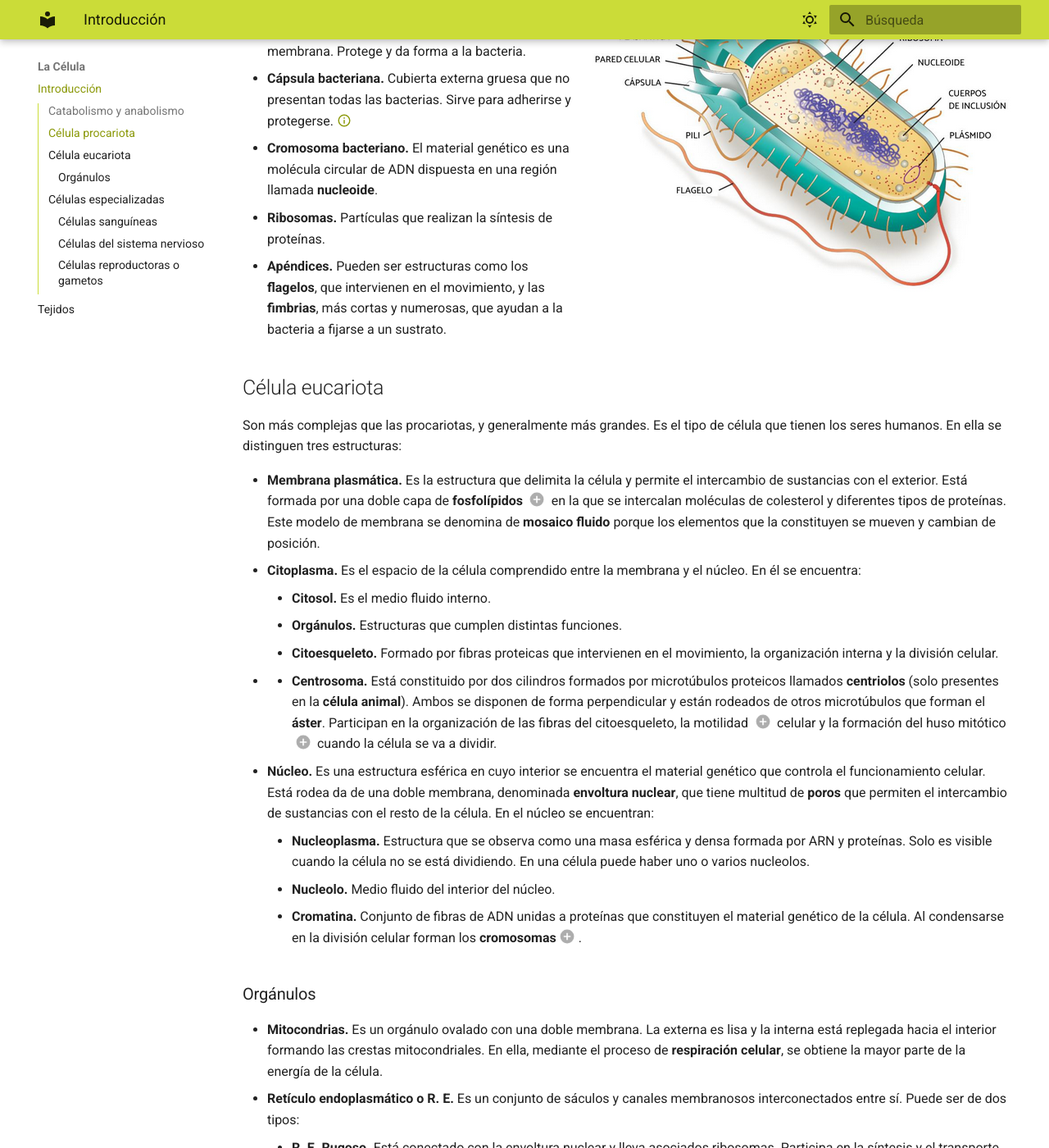
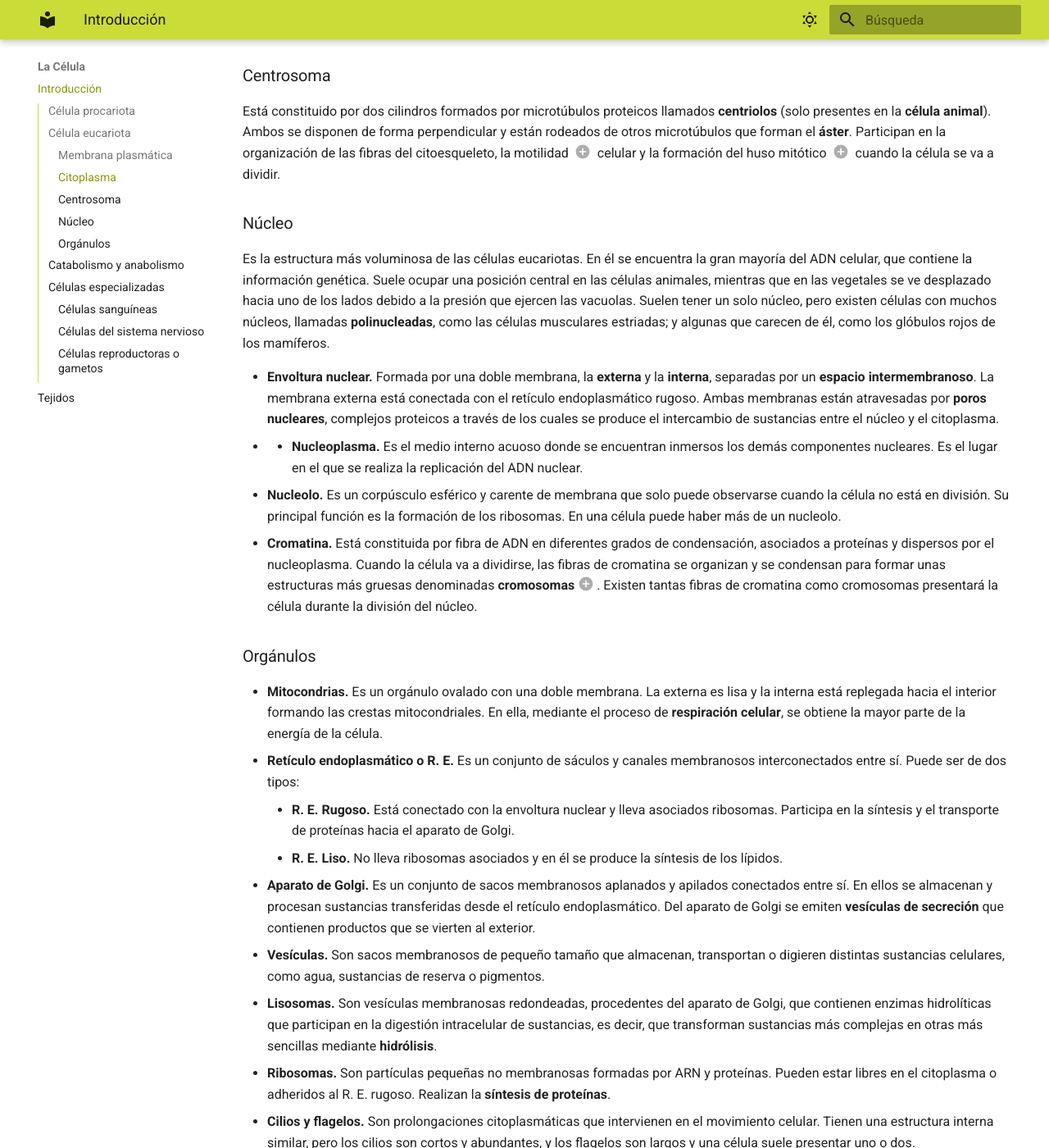
Before and after one commit to AlejandroBM99/mkdocs-biology, an MkDocs documentation site: the page built from docs/cell/cell.md, in a window 1280 px wide and 1400 px high, scrolled down 1543 px. Shown: the whole window at 82% size. Built offline with MkDocs 1.6.1 and Material for MkDocs 9.7.7, drawn with Linux system fonts in a browser that asks for light colours; some of the changed text lies outside the part shown.

Commit message:
progress

```diff
--- a/docs/cell/cell.md
+++ b/docs/cell/cell.md
@@ -4,16 +4,6 @@ La célula es la unidad más pequeña de la vida, ya que realiza las tres funcio
 
 > **Dato curioso**
 > Nuestro cuerpo alberga aproximadamente **100 billones** de células y más de **250 tipos diferentes**.
-
-![cell.png](../img/cell.png "Célula")
-*Principales orgánulos celulares.*
-
-## Catabolismo y anabolismo
-
-Estos términos pertenecen a la función de nutrición de la célula, e indican la finalidad y el tipo de reacción que se produce en el **metabolismo celular**: el conjunto de procesos químicos que experimentan los nutrientes dentro de la célula.
-
-* **Catabolismo.** Transformación de sustancias orgánicas complejas, ricas en energía, en compuestos más pequeños y simples. En el catabolismo se obtiene energía, que es utilizada por la célula para sintetizar nuevas moléculas, para la reproducción o para el propio funcionamiento celular.
-* **Anabolismo.** Reacciones de tipo constructivo. Comprende los procesos que convierten las sustancias pequeñas y sencillas en sustancias orgánicas complejas propias de la célula, que utiliza para crecer y para reponer estructuras dañadas o perdidas. Para llevar a cabo estos procesos es necesario utilizar energía.
 
 ## Célula procariota
 
@@ -28,32 +18,49 @@ Estas células se componen de:
 * **Membrana plasmática.** Fina capa que envuelve a la célula y delimita el citoplasma. A través de ella se produce el intercambio de sustancias.
 ![prokaryote.png](../img/prokaryote.png){align=right}
 * **Pared bacteriana.** Envoltura rígida y gruesa, formada por [polisacáridos](../organization/biomolecule.md#biomoléculas-orgánicas), que se sitúa por encima de la membrana. Protege y da forma a la bacteria.
-* **Cápsula bacteriana.** Cubierta externa gruesa que no presentan todas las bacterias. Sirve para adherirse y protegerse. [:material-information-outline:{ title="Información adicional" }](https://bateriascea.com.ar/capsula-de-las-baterias-procariotas/){ : target="_blank" }
+* **Cápsula bacteriana.** Cubierta externa gruesa que no presentan todas las bacterias. Sirve para adherirse y protegerse. [:material-information-outline:{title="Información adicional"}](https://bateriascea.com.ar/capsula-de-las-baterias-procariotas/){: target="_blank"}
 * **Cromosoma bacteriano.** El material genético es una molécula circular de ADN dispuesta en una región llamada **nucleoide**.
 * **Ribosomas.** Partículas que realizan la síntesis de proteínas.
 * **Apéndices.** Pueden ser estructuras como los **flagelos**, que intervienen en el movimiento, y las **fimbrias**, más cortas y numerosas, que ayudan a la bacteria a fijarse a un sustrato.
 
 ## Célula eucariota
 
-Son más complejas que las procariotas, y generalmente más grandes. Es el tipo de célula que tienen los seres humanos. En ella se distinguen tres estructuras:
+Son más complejas que las procariotas, y generalmente más grandes. Es el tipo de célula que tienen los seres humanos.
+
+### Membrana plasmática
+<div class="annotate" markdown>
+Es la estructura que delimita la célula y permite el intercambio de sustancias con el exterior. Está formada por una doble capa de **fosfolípidos** (1) en la que se intercalan moléculas de colesterol y diferentes tipos de proteínas. Este modelo de membrana se denomina de **mosaico fluido** porque los elementos que la constituyen se mueven y cambian de posición.
+</div>
+1. Tipo especial de lípidos que están formados por una **cabeza hidrofílica** y unas **colas hidrofóbicas**. Al agruparse en las membranas, las cabezas se orientan hacia los exteriores (dentro y fuera de la célula) y las colas hacia el interior, formando una **bicapa lipídica**.
+
+### Citoplasma
+
+Es el espacio de la célula comprendido entre la membrana y el núcleo. En él se encuentra:
+
+* **Citosol.** Es el medio fluido interno.
+* **Orgánulos.** Estructuras que cumplen distintas funciones.
+* **Citoesqueleto.** Formado por fibras proteicas que intervienen en el movimiento, la organización interna y la división celular.
+
+### Centrosoma
 
 <div class="annotate" markdown>
-* **Membrana plasmática.** Es la estructura que delimita la célula y permite el intercambio de sustancias con el exterior. Está formada por una doble capa de **fosfolípidos** (1) en la que se intercalan moléculas de colesterol y diferentes tipos de proteínas. Este modelo de membrana se denomina de **mosaico fluido** porque los elementos que la constituyen se mueven y cambian de posición.
-* **Citoplasma.** Es el espacio de la célula comprendido entre la membrana y el núcleo. En él se encuentra:
-    * **Citosol.** Es el medio fluido interno.
-    * **Orgánulos.** Estructuras que cumplen distintas funciones.
-    * **Citoesqueleto.** Formado por fibras proteicas que intervienen en el movimiento, la organización interna y la división celular.
-* * **Centrosoma.** Está constituido por dos cilindros formados por microtúbulos proteicos llamados **centriolos** (solo presentes en la **célula animal**). Ambos se disponen de forma perpendicular y están rodeados de otros microtúbulos que forman el **áster**. Participan en la organización de las fibras del citoesqueleto, la motilidad (3) celular y la formación del huso mitótico (4) cuando la célula se va a dividir.
-* **Núcleo.** Es una estructura esférica en cuyo interior se encuentra el material genético que controla el funcionamiento celular. Está rodea da de una doble membrana, denominada **envoltura nuclear**, que tiene multitud de **poros** que permiten el intercambio de sustancias con el resto de la célula. En el núcleo se encuentran:
-    * **Nucleoplasma.** Estructura que se observa como una masa esférica y densa formada por ARN y proteínas. Solo es visible cuando la célula no se está dividiendo. En una célula puede haber uno o varios nucleolos.
-    * **Nucleolo.** Medio fluido del interior del núcleo.
-    * **Cromatina.** Conjunto de fibras de ADN unidas a proteínas que constituyen el material genético de la célula. Al condensarse en la división celular forman los **cromosomas**(2).
+Está constituido por dos cilindros formados por microtúbulos proteicos llamados **centriolos** (solo presentes en la **célula animal**). Ambos se disponen de forma perpendicular y están rodeados de otros microtúbulos que forman el **áster**. Participan en la organización de las fibras del citoesqueleto, la motilidad (1) celular y la formación del huso mitótico (2) cuando la célula se va a dividir.
 </div>
+1. La habilidad de moverse espontánea e independientemente.
+2. Es el conjunto de microtúbulos que brotan de los centrosomas durante los procesos de división celular, sea mitosis (**huso mitótico**) o meiosis (**huso acromático o meiótico**).
 
-1. Tipo especial de lípidos que están formados por una **cabeza hidrofílica** y unas **colas hidrofóbicas**. Al agruparse en las membranas, las cabezas se orientan hacia los exteriores (dentro y fuera de la célula) y las colas hacia el interior, formando una **bicapa lipídica**.
-2. Los cromosomas humanos están organizados en 23 pares, sumando un total de 46 cromosomas en la mayoría de nuestras células.
-3. La habilidad de moverse espontánea e independientemente.
-4. Es el conjunto de microtúbulos que brotan de los centrosomas durante los procesos de división celular, sea mitosis (**huso mitótico**) o meiosis (**huso acromático o meiótico**).
+### Núcleo
+
+Es la estructura más voluminosa de las células eucariotas. En él se encuentra la gran mayoría del ADN celular, que contiene la información genética. Suele ocupar una posición central en las células animales, mientras que en las vegetales se ve desplazado hacia uno de los lados debido a la presión que ejercen las vacuolas. Suelen tener un solo núcleo, pero existen células con muchos núcleos, llamadas **polinucleadas**, como las células musculares estriadas; y algunas que carecen de él, como los glóbulos rojos de los mamíferos.
+
+<div class="annotate" markdown>
+* **Envoltura nuclear.** Formada por una doble membrana, la **externa** y la **interna**, separadas por un **espacio intermembranoso**. La membrana externa está conectada con el retículo endoplasmático rugoso. Ambas membranas están atravesadas por **poros nucleares**, complejos proteicos a través de los cuales se produce el intercambio de sustancias entre el núcleo y el citoplasma.
+* * **Nucleoplasma.** Es el medio interno acuoso donde se encuentran inmersos los demás componentes nucleares. Es el lugar en el que se realiza la replicación del ADN nuclear.
+* **Nucleolo.** Es un corpúsculo esférico y carente de membrana que solo puede observarse cuando la célula no está en división. Su principal función es la formación de los ribosomas. En una célula puede haber más de un nucleolo.
+* **Cromatina.** Está constituida por fibra de ADN en diferentes grados de condensación, asociados a proteínas y dispersos por el nucleoplasma. Cuando la célula va a dividirse, las fibras de cromatina se organizan y se condensan para formar unas estructuras más gruesas denominadas **cromosomas**(1). Existen tantas fibras de cromatina como cromosomas presentará la célula durante la división del núcleo.
+</div>
+1. Los cromosomas humanos están organizados en 23 pares, sumando un total de 46 cromosomas en la mayoría de nuestras células.
+
 
 ### Orgánulos
 
@@ -67,6 +74,16 @@ Son más complejas que las procariotas, y generalmente más grandes. Es el tipo
 * **Ribosomas.** Son partículas pequeñas no membranosas formadas por ARN y proteínas. Pueden estar libres en el citoplasma o adheridos al R. E. rugoso. Realizan la **síntesis de proteínas**.
 * **Cilios y flagelos.** Son prolongaciones citoplasmáticas que intervienen en el movimiento celular. Tienen una estructura interna similar, pero los cilios son cortos y abundantes, y los flagelos son largos y una célula suele presentar uno o dos.
 * **Citoesqueleto.** Está formado por un conjunto de filamentos proteicos de distinto tipo. Su función es mantener la forma celular, facilitar el movimiento de la célula, de los orgánulos y de las vesículas internas. También participa en la organización de los cromosomas durante la división celular.
+
+![cell.png](../img/cell.png "Célula")
+*Principales orgánulos celulares.*
+
+## Catabolismo y anabolismo
+
+Estos términos pertenecen a la función de nutrición de la célula, e indican la finalidad y el tipo de reacción que se produce en el **metabolismo celular**: el conjunto de procesos químicos que experimentan los nutrientes dentro de la célula.
+
+* **Catabolismo.** Transformación de sustancias orgánicas complejas, ricas en energía, en compuestos más pequeños y simples. En el catabolismo se obtiene energía, que es utilizada por la célula para sintetizar nuevas moléculas, para la reproducción o para el propio funcionamiento celular.
+* **Anabolismo.** Reacciones de tipo constructivo. Comprende los procesos que convierten las sustancias pequeñas y sencillas en sustancias orgánicas complejas propias de la célula, que utiliza para crecer y para reponer estructuras dañadas o perdidas. Para llevar a cabo estos procesos es necesario utilizar energía.
 
 ## Células especializadas
 
```
